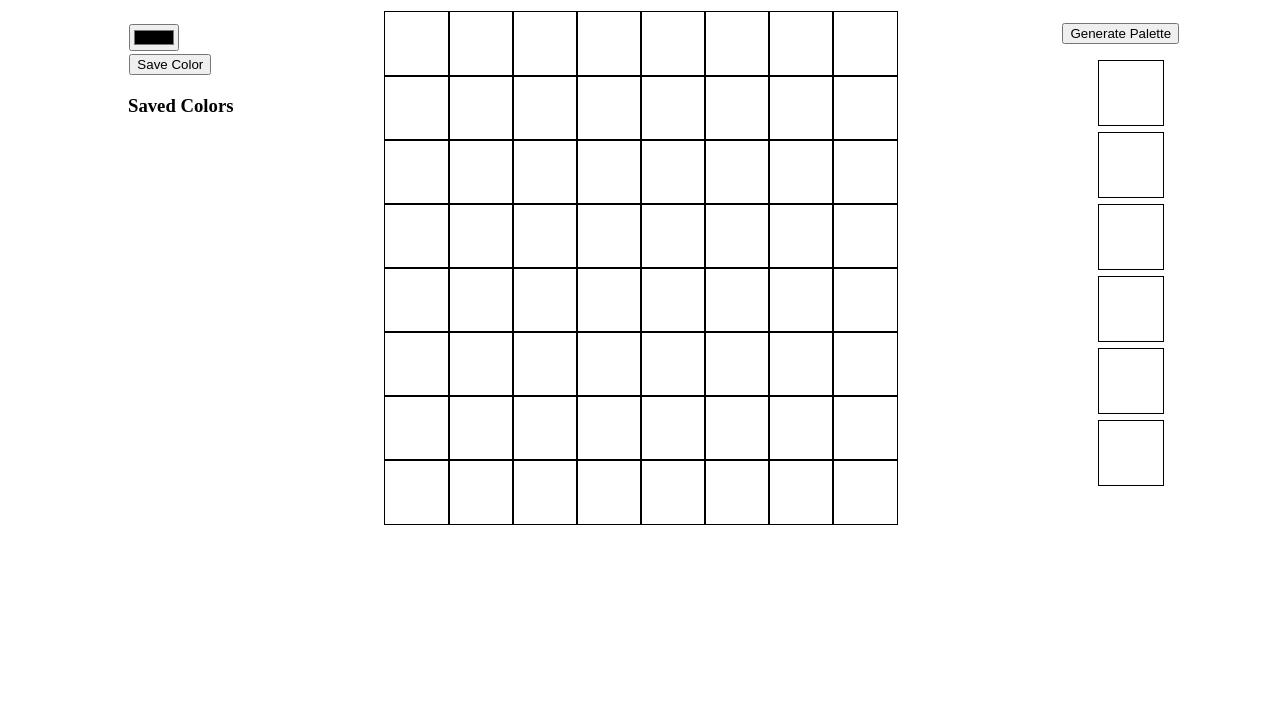
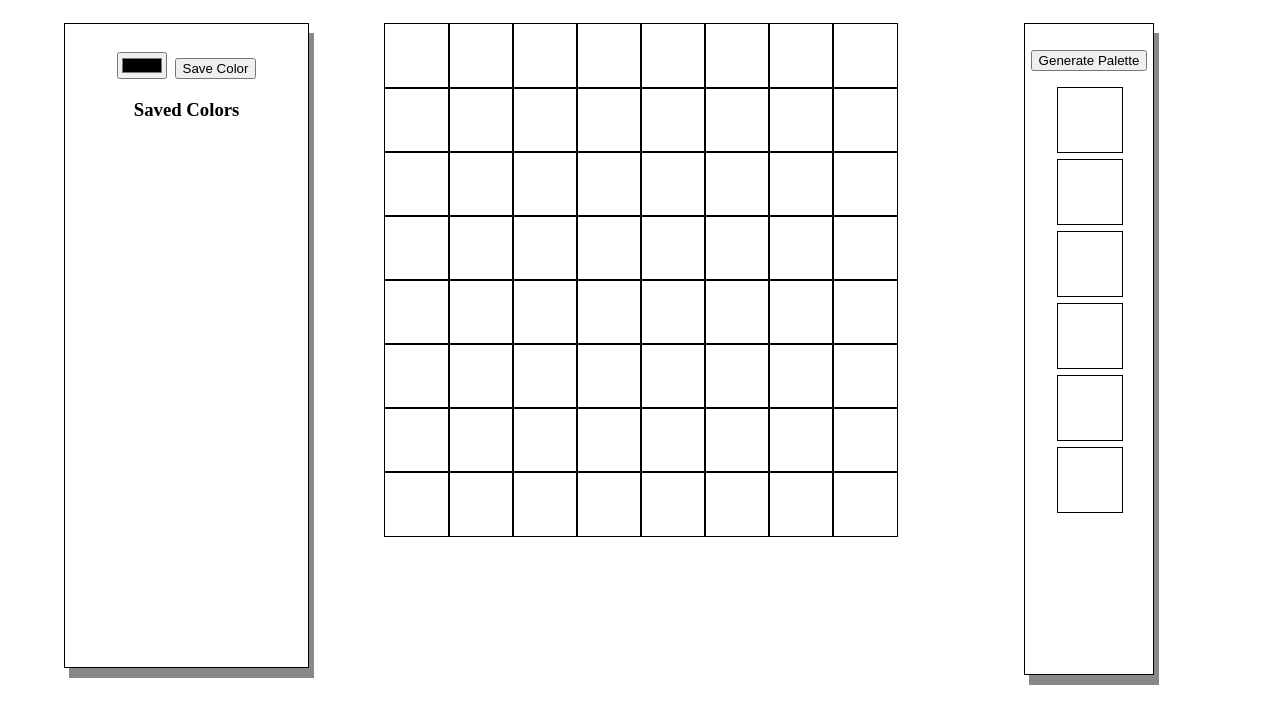
Before and after one commit to MxZoe/pixel-doodle, a plain HTML site: page index.html in a window 1280 px wide. Shown: the part 73-800 px from the top of the page. Drawn offline with nearby package versions, Linux system fonts and the light colour scheme.

Commit message:
more formatting and added overflow for save color div

```diff
--- a/css/styles.css
+++ b/css/styles.css
@@ -6,18 +6,29 @@
   width: 100%;
   margin-bottom: 2%;
 }
+.container{
+  display:inline;
+  float: left;
+  position: fixed;
+  width: 100%;
+}
+
 /*pixel drawing canvas*/
 .canvas{
   height: 70%;
 }
+
+
 @supports (display: grid) {
   .doodle-grid{
     display: grid;
     min-width: 45%;
     grid-template-columns: repeat(8, 5vw);
     grid-template-rows: repeat(8, 5vw);
-    position: absolute;
-    left: 30%;
+    position: fixed;
+    left:30%;
+    top:12%;
+
   }
   .doodle-grid > div{
     border: 1px solid black;
@@ -28,9 +39,16 @@
 /*End pixel drawing canvas formatting*/
 /*color select and save*/
 .color-select{
-  position:absolute;
+  position:fixed;
   top: 12%;
-  left:10%;
+  left:5%;
+  width: 15vw;
+  height: 74vh;
+  padding: 2%;
+  text-align: center;
+  border: 1px solid black;
+  box-shadow: 5px 10px #888;
+  overflow: auto;
 }
 
 #colorPick{
@@ -53,9 +71,15 @@
 
 /*palette generator*/
 .palette{
-  position: absolute;
-  left: 83%;
+  position: fixed;
+  left: 80%;
   top: 12%;
+  width: 10vw;
+  height: 78vh;
+  padding-top: 2%;
+  text-align: center;
+  border: 1px solid black;
+  box-shadow: 5px 10px #888;
 }
 @supports (display: grid) {
   .palette-grid{
@@ -64,18 +88,20 @@
     grid-template-rows: repeat(6, 5vw);
     row-gap: 1vh;
     margin-top: 2vh;
-    position: absolute;
-    right: 15%;
+    position: relative;
+    left: 25%;
   }
-}
-.palette-grid > div {
-  min-width: 5vw;
-  min-height: 5vw;
-  border: 1px solid black;
+
+  .palette-grid > div {
+    min-width: 5vw;
+    min-height: 5vw;
+    border: 1px solid black;
+  }
 }
 /*end palette generator*/
 
-/*Lightmode toggle switch*/
+/*Lightmode toggle switch for the future*/
+/*
 .slider-div{
   position: absolute;
   width: 10vh;
@@ -103,6 +129,7 @@
 }
 
 /* Hide default HTML checkbox */
+/*
 .switch input {
   opacity: 0;
   width: 0;
@@ -110,6 +137,7 @@
 }
 
 /* The slider */
+/*
 .slider {
   position: absolute;
   cursor: pointer;
@@ -148,6 +176,7 @@ input:checked + .slider:before {
 }
 
 /* Rounded sliders */
+/*
 .slider.round {
   border-radius: 34px;
 }
--- a/index.html
+++ b/index.html
@@ -13,12 +13,22 @@
 <body>
   <div class="title">
     <h1>PIXEL DOODLE</h1>
+    <!--light/dark mode slider for the future
     <div class="slider-div">
       <label class="switch">
         <input type="checkbox" checked>
         <span class="slider round"> <span class="left-span">☼</span>
         <span class="right-span">☾</span></span>
       </label>
+    </div>
+     -->
+  </div>
+  <div class="container">
+    <div class="color-select">
+      <input type="color" id="colorPick">
+      <button type="button" id="saveButton">Save Color</button>
+      <h3>Saved Colors</h3>
+      <div class="color-grid">
       </div>
     </div>
     <div class="canvas">
@@ -95,14 +105,6 @@
         <div id="8-7" onclick="colorCell(this.id)"></div>
         <div id="8-8" onclick="colorCell(this.id)"></div>
       </div>
-    <div class="color-select">
-      <input type="color" id="colorPick">
-      <button type="button" id="saveButton">Save Color</button>
-      <h3>Saved Colors</h3>
-      <div class="color-grid">
-
-
-      </div>
     </div>
     <div class="palette">
       <button type="button" id="paletteButton">Generate Palette</button>
@@ -115,7 +117,5 @@
         <div id="p-color-6" onclick="updateColorPick(this.id)"></div>
       </div>
   </div>
-  </div>
-
 </body>
 </html>
```
Lines whose indentation alone changed are shown as unchanged.
